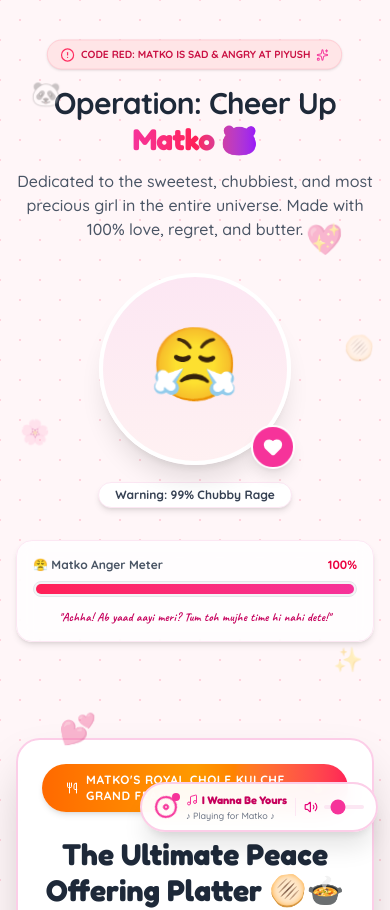
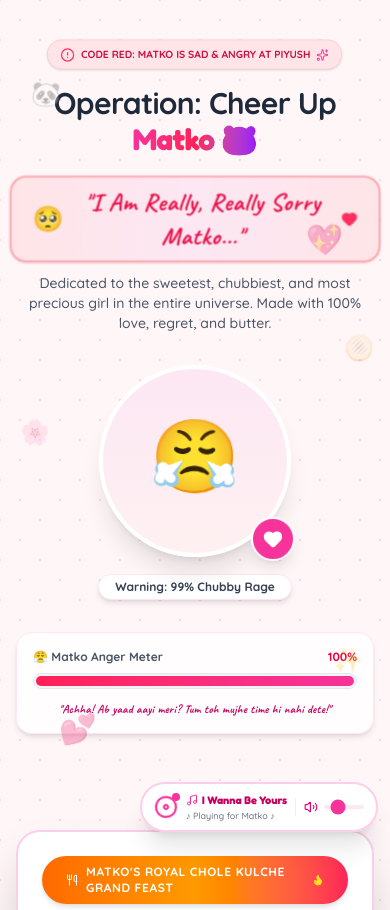
Before and after one commit to Piyush-Thakur7/webb, a React (Vite) app: page / in a window 390 px wide. Shown: the top 910 px of the page. Built offline with nearby package versions, Linux system fonts and the light colour scheme.

Commit message:
Prominently mention Sorry Matko across the hero, letter, and forgiveness game sections

```diff
--- a/src/components/ApologyLetter.tsx
+++ b/src/components/ApologyLetter.tsx
@@ -20,7 +20,7 @@ export const ApologyLetter = () => {
             From Piyush's Heart to Matko
           </span>
           <h2 className="text-2xl md:text-3xl font-extrabold text-gray-800 font-bubble">
-            A Sincere Letter to My Dearest Aishwarya 💌
+            A Sincere Letter: "Sorry Matko" 💌🥺
           </h2>
           <p className="text-sm text-gray-500">
             Click the envelope below to read what I should have told you earlier.
@@ -34,7 +34,7 @@ export const ApologyLetter = () => {
             className="group relative inline-flex items-center gap-3 px-6 py-3.5 bg-gradient-to-r from-rose-500 to-pink-500 hover:from-rose-600 hover:to-pink-600 text-white font-bold rounded-2xl shadow-md hover:shadow-lg transition-all transform active:scale-95 cursor-pointer"
           >
             {isOpen ? <MailOpen className="w-5 h-5" /> : <Mail className="w-5 h-5 animate-wiggle" />}
-            <span>{isOpen ? 'Fold Letter Away' : 'Open My Confession & Apology'}</span>
+            <span>{isOpen ? 'Fold Letter Away' : 'Open: "I Am So Sorry Matko" 💌'}</span>
             <Sparkles className="w-4 h-4 text-pink-200" />
           </button>
         </div>
--- a/src/components/ForgivenessGame.tsx
+++ b/src/components/ForgivenessGame.tsx
@@ -104,9 +104,13 @@ export const ForgivenessGame: FC<ForgivenessGameProps> = ({ isForgiven, setIsFor
           <span>The Ultimate Question</span>
         </div>
 
-        <h2 className="text-2xl sm:text-3xl md:text-5xl font-black text-gray-800 mb-3 sm:mb-4 font-bubble leading-tight">
+        <h2 className="text-2xl sm:text-3xl md:text-5xl font-black text-gray-800 mb-2 font-bubble leading-tight">
           Will You Forgive Me, Matko? 🥺❤️
         </h2>
+
+        <p className="font-handwriting text-2xl sm:text-3xl text-rose-600 font-bold mb-3">
+          "I am truly, deeply sorry Matko... please look at your silly boy?" 🥺
+        </p>
 
         <p className="text-xs sm:text-sm md:text-base text-gray-600 max-w-md mx-auto mb-6 sm:mb-8 font-medium">
           Choose wisely! One button brings endless love and treats, the other seems completely impossible to touch...
--- a/src/components/HeroSection.tsx
+++ b/src/components/HeroSection.tsx
@@ -47,14 +47,23 @@ export const HeroSection: FC<HeroProps> = ({ angerLevel }) => {
       </div>
 
       {/* Main Title */}
-      <h1 className="text-3xl sm:text-4xl md:text-6xl font-extrabold text-gray-800 tracking-tight mb-3">
+      <h1 className="text-3xl sm:text-4xl md:text-6xl font-extrabold text-gray-800 tracking-tight mb-2">
         Operation: Cheer Up{' '}
         <span className="text-transparent bg-clip-text bg-gradient-to-r from-pink-500 via-rose-500 to-purple-600 font-bubble">
           Matko 🐼
         </span>
       </h1>
 
-      <p className="text-base md:text-lg text-gray-600 max-w-xl mx-auto mb-8 font-medium">
+      {/* Prominent Sorry Matko Banner */}
+      <div className="inline-block px-5 py-2 my-3 rounded-2xl bg-gradient-to-r from-rose-100 via-pink-100 to-rose-100 border-2 border-rose-300 shadow-sm animate-pulse-slow">
+        <p className="font-handwriting text-2xl sm:text-3xl md:text-4xl font-extrabold text-rose-600 tracking-wide flex items-center justify-center gap-2">
+          <span>🥺</span>
+          <span>"I Am Really, Really Sorry Matko..."</span>
+          <Heart className="w-5 h-5 sm:w-6 sm:h-6 fill-rose-500 text-rose-500 animate-wiggle" />
+        </p>
+      </div>
+
+      <p className="text-sm sm:text-base md:text-lg text-gray-600 max-w-xl mx-auto mb-8 font-medium">
         Dedicated to the sweetest, chubbiest, and most precious girl in the entire universe. Made with 100% love, regret, and butter.
       </p>
 
```
